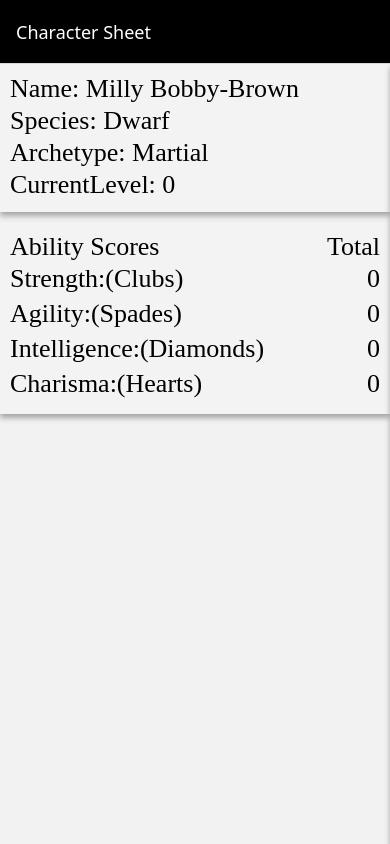
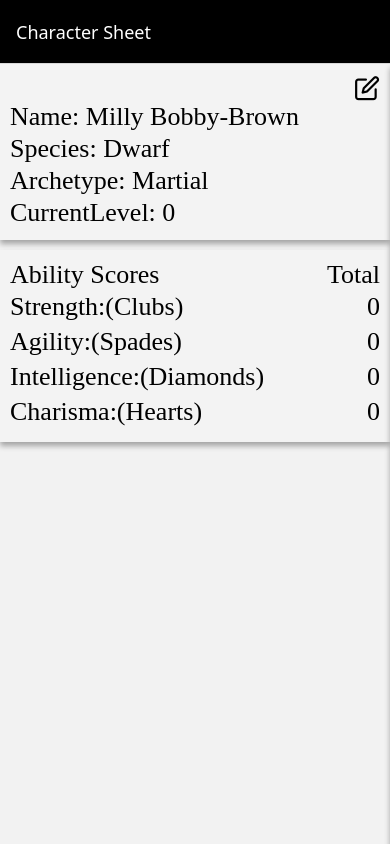
Before and after one commit to simonhodson/the-sword-also-speaks, a React Native app: screen /CharacterSheet in a window 390 px wide. Built offline with nearby package versions, Linux system fonts and the light colour scheme.

Commit message:
feat: input modal

```diff
--- a/package.json
+++ b/package.json
@@ -16,7 +16,8 @@
     "react": "19.0.0",
     "react-native": "0.79.0",
     "react-native-safe-area-context": "^5.4.0",
-    "react-native-screens": "^4.10.0"
+    "react-native-screens": "^4.10.0",
+    "react-native-vector-icons": "^10.2.0"
   },
   "devDependencies": {
     "@babel/core": "^7.25.2",
@@ -31,6 +32,7 @@
     "@react-native/typescript-config": "0.79.0",
     "@types/jest": "^29.5.13",
     "@types/react": "^19.0.0",
+    "@types/react-native-vector-icons": "^6.4.18",
     "@types/react-test-renderer": "^19.0.0",
     "eslint": "^8.19.0",
     "jest": "^29.6.3",
--- a/src/features/character-sheet/character-sheet-data.tsx
+++ b/src/features/character-sheet/character-sheet-data.tsx
@@ -1,14 +1,11 @@
-import React from 'react';
+import React, { useState } from 'react';
 import { View, Dimensions } from 'react-native';
+import { useNavigation } from '@react-navigation/native';
 import { CharacterSheetView } from './character-sheet.view';
 import { CharacterDetails } from './types/character-details.types';
 import { AbilityScores } from './types/ability-score-types';
+import { EditDetailsNavigationProp } from '../../navigation/root-stack';
 
-/**
- * Data is responsible for creating, storing, fetching data for views
- */
-export default function CharacterSheetData() {
-  const { width: screenWidth } = Dimensions.get('window');
 const characterDetails: CharacterDetails = {
   name: 'Milly Bobby-Brown',
   species: 'Dwarf',
@@ -23,11 +20,32 @@ export default function CharacterSheetData() {
   charisma: { suit: 'Hearts', total: 0 }
 }
 
+/**
+ * Data is responsible for creating, storing, fetching data for views
+ */
+export default function CharacterSheetData() {
+  const navigation = useNavigation<EditDetailsNavigationProp>();
+
+  const [details, setDetails] = useState<CharacterDetails>(characterDetails);
+
+  const { width: screenWidth } = Dimensions.get('window');
+
+
+
+function editDetails() {
+  navigation.navigate('EditDetails', {
+    currentDetails: characterDetails,
+    setDetails
+  });
+}
+
+
   return (
-    <View style={{ width:  screenWidth }}>
+    <View style={{ width: screenWidth }}>
       <CharacterSheetView
-        characterDetails={characterDetails}
+        characterDetails={details}
         abilityScores={abilityScores}
+        editDetails={editDetails}
       />
     </View>
   )
--- a/src/features/character-sheet/character-sheet.view.tsx
+++ b/src/features/character-sheet/character-sheet.view.tsx
@@ -10,16 +10,21 @@ import { AbilityScores } from './types/ability-score-types';
 type CharacterSheetView = PropsWithChildren<{
   characterDetails: CharacterDetails;
   abilityScores: AbilityScores;
+  editDetails: () => void;
 }>;
 
 function CharacterSheetView({
   characterDetails,
   abilityScores,
+  editDetails
 }: CharacterSheetView): React.JSX.Element {
 
   return (
     <View >
-        <CharacterDetailsView characterDetails={characterDetails} />
+        <CharacterDetailsView
+          characterDetails={characterDetails}
+          editDetails={editDetails}
+        />
         <View style={{ margin: 5 }}/>
         <AbilityScoresView abilityScores={abilityScores} />
     </View>
--- a/src/features/character-sheet/components/character-details-view.tsx
+++ b/src/features/character-sheet/components/character-details-view.tsx
@@ -1,19 +1,22 @@
-import React, { useEffect } from 'react';
+import React from 'react';
 import type { PropsWithChildren } from 'react';
-import { StyleSheet, View, Text } from 'react-native';
+import { StyleSheet, View, Text, Pressable } from 'react-native';
+import Icon from 'react-native-vector-icons/Feather';
+
 import { CharacterDetails, characterDetailsDisplayText, CharacterDetailsKey } from '../types/character-details.types';
 import { AttributesContainerView } from '../../../common/components/attributes-container-view';
 
 type CharacterDetailsView = PropsWithChildren<{
-  characterDetails: CharacterDetails
+  characterDetails: CharacterDetails;
+  editDetails: () => void;
 }>;
 
-function CharacterDetailsView({ characterDetails }: CharacterDetailsView) {
+function CharacterDetailsView({ characterDetails, editDetails }: CharacterDetailsView) {
 
   function renderDetails() {
     const entries = Object.entries(characterDetails) as [CharacterDetailsKey, any][];
 
-    return entries.map(([key,value]) => {
+    return entries.map(([key, value]) => {
       return (
         <View key={key} style={styles.main}>
           <Text style={styles.heavyText}>
@@ -27,6 +30,12 @@ function CharacterDetailsView({ characterDetails }: CharacterDetailsView) {
 
   return (
     <AttributesContainerView >
+      <Pressable
+        onPress={editDetails}
+        style={{ alignSelf: 'flex-end' }}
+      >
+        <Icon name='edit' size={26} />
+      </Pressable>
       {renderDetails()}
     </AttributesContainerView>
   )
--- /dev/null
+++ b/src/features/character-sheet/components/edit-details-model.tsx
@@ -0,0 +1,41 @@
+import React, { useState } from "react";
+import { View, StyleSheet, Button, TextInput } from 'react-native';
+import { useNavigation, RouteProp, useRoute } from "@react-navigation/native";
+import { CharacterDetails } from "../types/character-details.types";
+import { EditDetailsRouteProp } from "../../../navigation/root-stack";
+
+
+function EditDetailsModal() {
+    const navigation = useNavigation();
+    const { currentDetails, setDetails } = useRoute<EditDetailsRouteProp>().params;
+
+
+    const [newDetils, setNew] = useState<CharacterDetails>(currentDetails);
+
+    function onSave() {
+      setDetails(newDetils);
+      navigation.goBack();
+    }
+
+    return (
+      <View style={{ flex: 1, alignItems: 'center', justifyContent: 'center' }}>
+        <TextInput
+            style={styles.input}
+            value={newDetils.name}
+            onChangeText={(v) => setNew({ ...currentDetails, name: v})}
+        />
+        <Button onPress={onSave} title="Save" />
+      </View>
+    );
+  }
+
+  export { EditDetailsModal };
+
+  const styles = StyleSheet.create({
+    input: {
+      height: 40,
+      margin: 12,
+      borderWidth: 1,
+      padding: 10,
+    }
+  })
--- a/src/navigation/root-stack.tsx
+++ b/src/navigation/root-stack.tsx
@@ -1,19 +1,42 @@
-import { createNativeStackNavigator } from '@react-navigation/native-stack';
+import { createNativeStackNavigator, NativeStackNavigationProp } from '@react-navigation/native-stack';
+import {  RouteProp } from "@react-navigation/native";
 import CharactersView from '../features/character-sheet/characters-view';
-
+import { EditDetailsModal } from '../features/character-sheet/components/edit-details-model';
+import { CharacterDetails } from '../features/character-sheet/types/character-details.types';
 
 const Stack = createNativeStackNavigator();
+
+export type RootStackParamList = {
+  CharacterSheet: undefined;
+  EditDetails: {
+        currentDetails: CharacterDetails
+        setDetails: (details: CharacterDetails) => void;
+  }
+}
+
+export type EditDetailsRouteProp = RouteProp<RootStackParamList, 'EditDetails'>;
+export type EditDetailsNavigationProp = NativeStackNavigationProp<RootStackParamList, 'EditDetails'>;
+
 
 export function RootStack() {
 
   return (
     <Stack.Navigator screenOptions={{
-        headerStyle: {
-            backgroundColor: '#000000',
-        },
-        headerTintColor: '#ffffff'
+      headerStyle: {
+        backgroundColor: '#000000',
+      },
+      headerTintColor: '#ffffff'
     }}>
-        <Stack.Screen name='Character Sheet' component={CharactersView} />
+      <Stack.Group>
+        <Stack.Screen
+          name='CharacterSheet'
+          component={CharactersView}
+          options={{ headerTitle: 'Character Sheet'}}
+        />
+      </Stack.Group>
+      <Stack.Group screenOptions={{ presentation: 'modal' }}>
+        <Stack.Screen name="EditDetails" component={EditDetailsModal} />
+      </Stack.Group>
     </Stack.Navigator>
   );
 }
```
Also changed, not shown: src/navigation/characters-stack.tsx (+6 -2 lines), src/utilities/icon.tsx (added, +24 -0 lines), 2 other files (tests, documents, lock files or other folders). Lines whose indentation alone changed are shown as unchanged.
